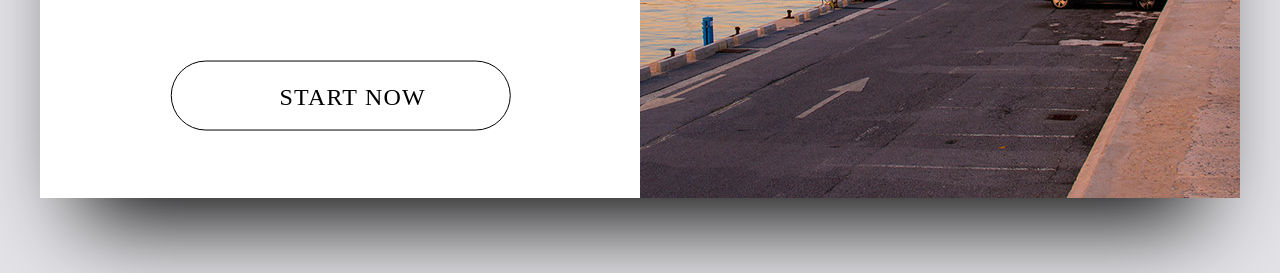
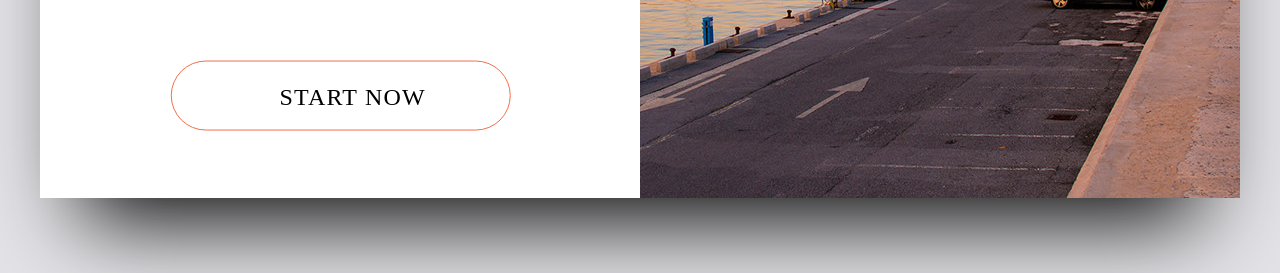
Before and after one commit to AleksandrP23/card-1, a plain HTML site: page docs/card-1/index.html in a window 1280 px wide. Shown: the part 527-800 px from the top of the page. Drawn offline with Linux system fonts and the light colour scheme; a web font is replaced by a local one.

Commit message:
Change border-color in css

```diff
--- a/docs/card-1/style.css
+++ b/docs/card-1/style.css
@@ -65,7 +65,7 @@ html, body {
     width: 340px;
     height: 70px;
     border-radius: 35px;
-    border: 1px solid #000;
+    border: 1px solid #f36f4a;
     font-size: 24px;
     text-decoration: none;
     color: #000;
```
